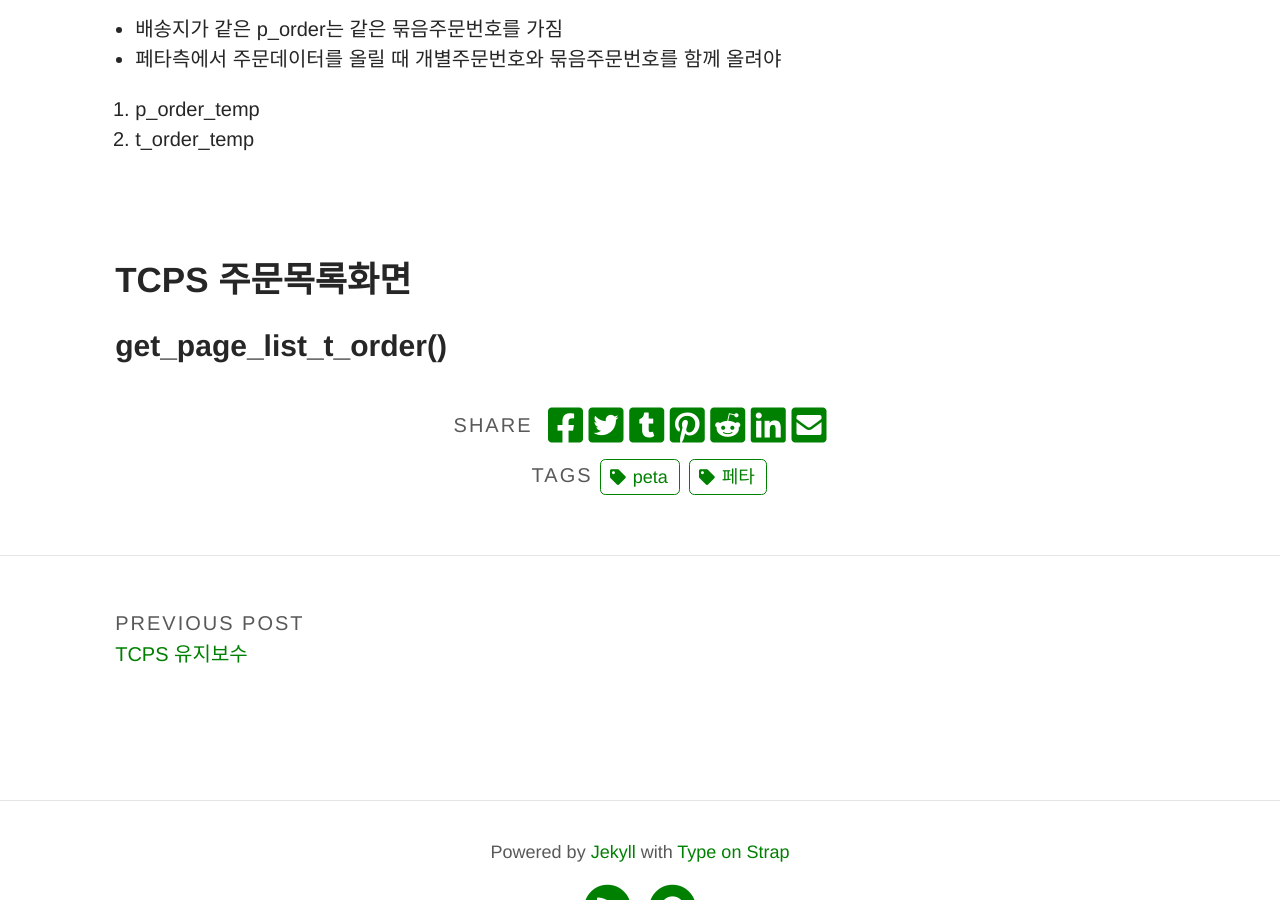
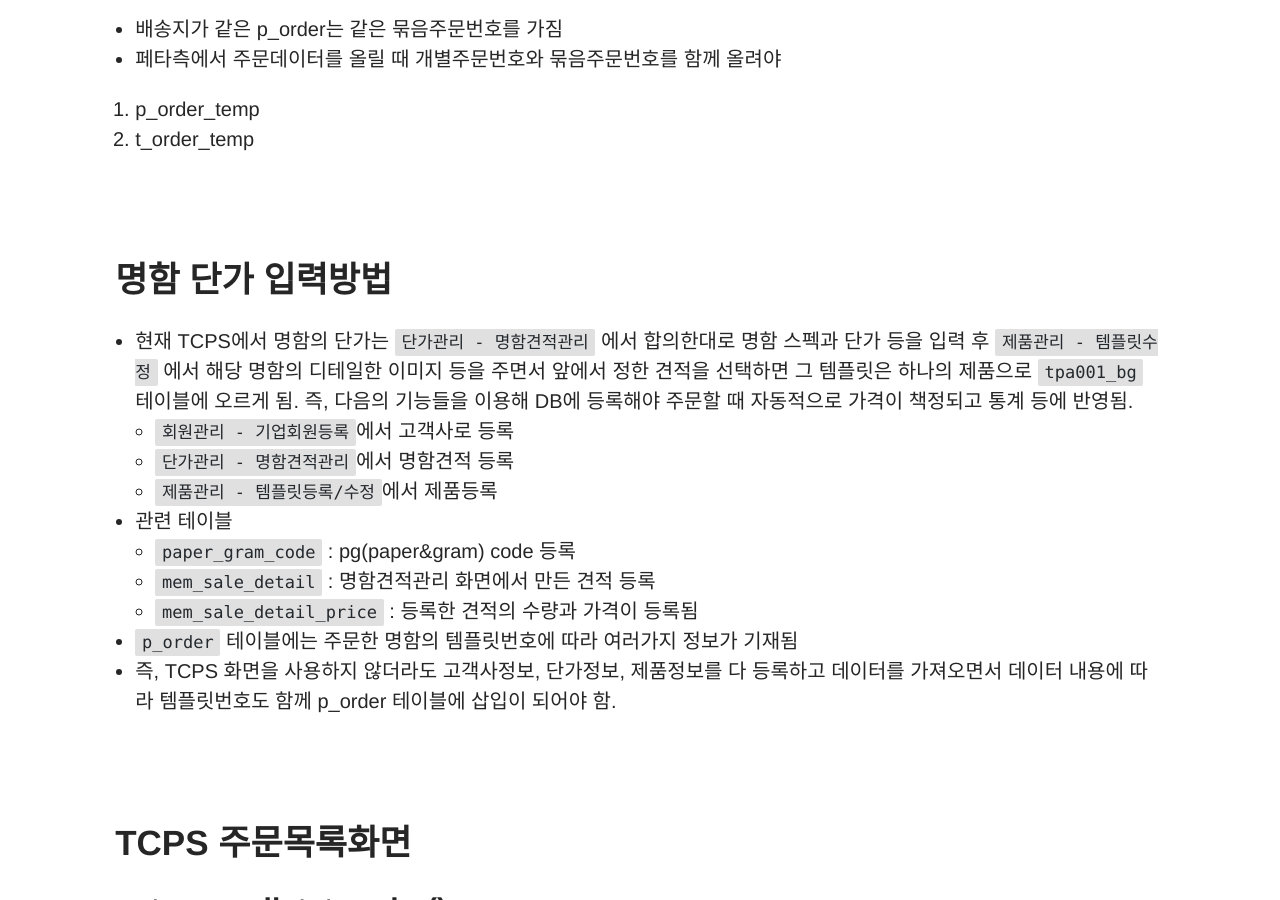
Before and after one commit to fffight88/fffight88.github.io, a Jekyll site: the page built from _jobdetail/peta-adtech.md, in a window 1280 px wide and 900 px high, scrolled down 1427 px. Built offline with Jekyll 4.4.1, drawn with Linux system fonts in a browser that asks for light colours; a script that is not in the unit is left out; comment, search, counter and statistics services are not loaded.

Commit message:
페타애드텍 작업내용 추가

```diff
--- a/_jobdetail/peta-adtech.md
+++ b/_jobdetail/peta-adtech.md
@@ -53,6 +53,25 @@
 <br>
 <br>
 
+## 명함 단가 입력방법
+
+* 현재 TCPS에서 명함의 단가는 `단가관리 - 명함견적관리` 에서 합의한대로 명함 스펙과 단가 등을 입력 후 `제품관리 - 템플릿수정` 에서 해당 명함의 디테일한 이미지 등을 주면서 앞에서 정한 견적을 선택하면 그 템플릿은 하나의 제품으로 `tpa001_bg` 테이블에 오르게 됨. 즉, 다음의 기능들을 이용해 DB에 등록해야 주문할 때 자동적으로 가격이 책정되고 통계 등에 반영됨.
+  * `회원관리 - 기업회원등록`에서 고객사로 등록
+  * `단가관리 - 명함견적관리`에서 명함견적 등록
+  * `제품관리 - 템플릿등록/수정`에서 제품등록
+
+* 관련 테이블
+  * `paper_gram_code` : pg(paper&gram) code 등록
+  * `mem_sale_detail` : 명함견적관리 화면에서 만든 견적 등록
+  * `mem_sale_detail_price` : 등록한 견적의 수량과 가격이 등록됨
+
+* `p_order` 테이블에는 주문한 명함의 템플릿번호에 따라 여러가지 정보가 기재됨
+
+* 즉, TCPS 화면을 사용하지 않더라도 고객사정보, 단가정보, 제품정보를 다 등록하고 데이터를 가져오면서 데이터 내용에 따라 템플릿번호도 함께 p_order 테이블에 삽입이 되어야 함.
+
+<br>
+<br>
+
 ## TCPS 주문목록화면
 
 ### get_page_list_t_order()
```
